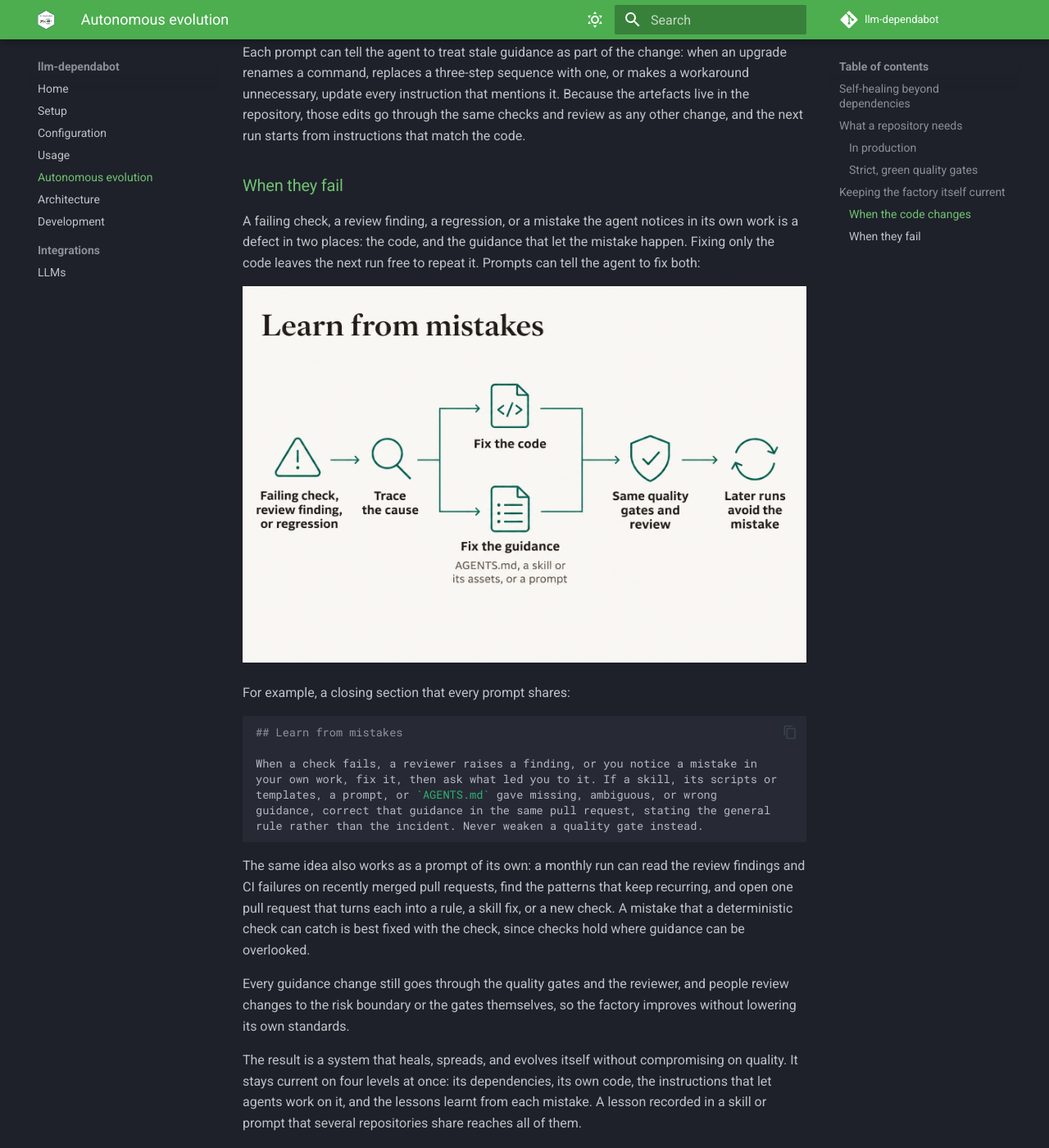
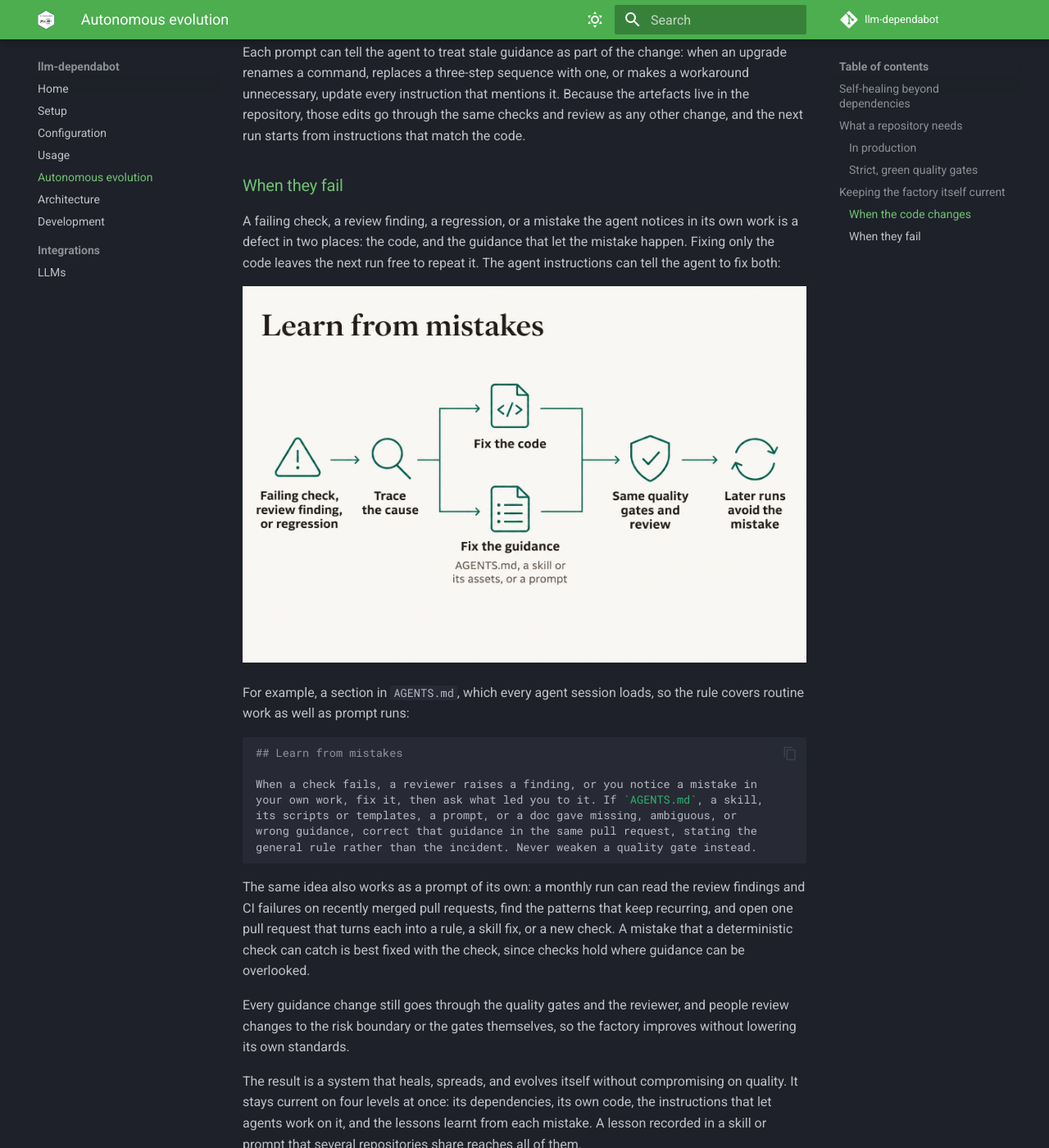
Before and after one commit to IndrajeetPatil/llm-dependabot, an MkDocs documentation site: the page built from docs/autonomy.md, in a window 1280 px wide and 1400 px high, scrolled down 4482 px. Shown: the whole window at 82% size. Built offline with MkDocs 1.6.1 and Material for MkDocs 9.7.7, drawn with Linux system fonts in a browser that asks for light colours; comment, search, counter and statistics services are not loaded.

Commit message:
docs(agents): move self-correction rule into agent instructions
Move the "Learn from mistakes" section from the task prompts in
.github/prompts/ into AGENTS.md, which every agent session loads, so the
rule also covers routine work. Widen it so a wrong or missing doc also
counts as guidance to correct.

````diff
--- a/docs/autonomy.md
+++ b/docs/autonomy.md
@@ -172,20 +172,21 @@ instructions that match the code.
 A failing check, a review finding, a regression, or a mistake the agent
 notices in its own work is a defect in two places: the code, and the guidance
 that let the mistake happen. Fixing only the code leaves the next run free to
-repeat it. Prompts can tell the agent to fix both:
+repeat it. The agent instructions can tell the agent to fix both:
 
 ![Learning loop: trace a failing check, review finding, or regression to its cause, fix both code and guidance, run the same quality gates and review, and help later runs avoid the mistake.](images/learn-from-mistakes.webp)
 
-For example, a closing section that every prompt shares:
+For example, a section in `AGENTS.md`, which every agent session loads, so
+the rule covers routine work as well as prompt runs:
 
 ```markdown
 ## Learn from mistakes
 
 When a check fails, a reviewer raises a finding, or you notice a mistake in
-your own work, fix it, then ask what led you to it. If a skill, its scripts or
-templates, a prompt, or `AGENTS.md` gave missing, ambiguous, or wrong
-guidance, correct that guidance in the same pull request, stating the general
-rule rather than the incident. Never weaken a quality gate instead.
+your own work, fix it, then ask what led you to it. If `AGENTS.md`, a skill,
+its scripts or templates, a prompt, or a doc gave missing, ambiguous, or
+wrong guidance, correct that guidance in the same pull request, stating the
+general rule rather than the incident. Never weaken a quality gate instead.
 ```
 
 The same idea also works as a prompt of its own: a monthly run can read the
````
Also changed, not shown: AGENTS.md (+8 -0 lines), .github/prompts/simplify-codebase.md, .github/prompts/update-deps.md.
